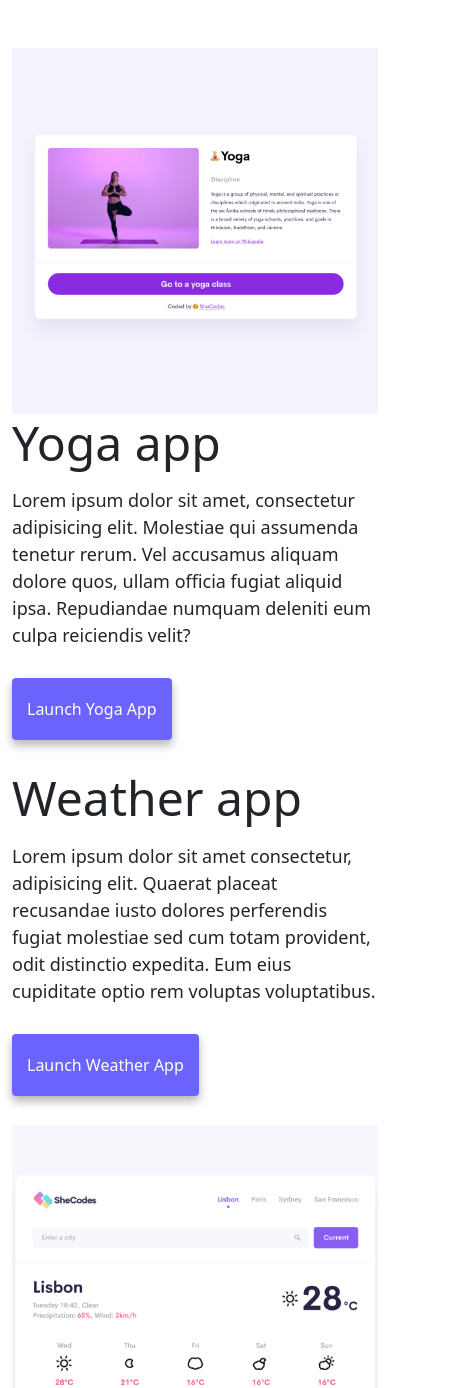
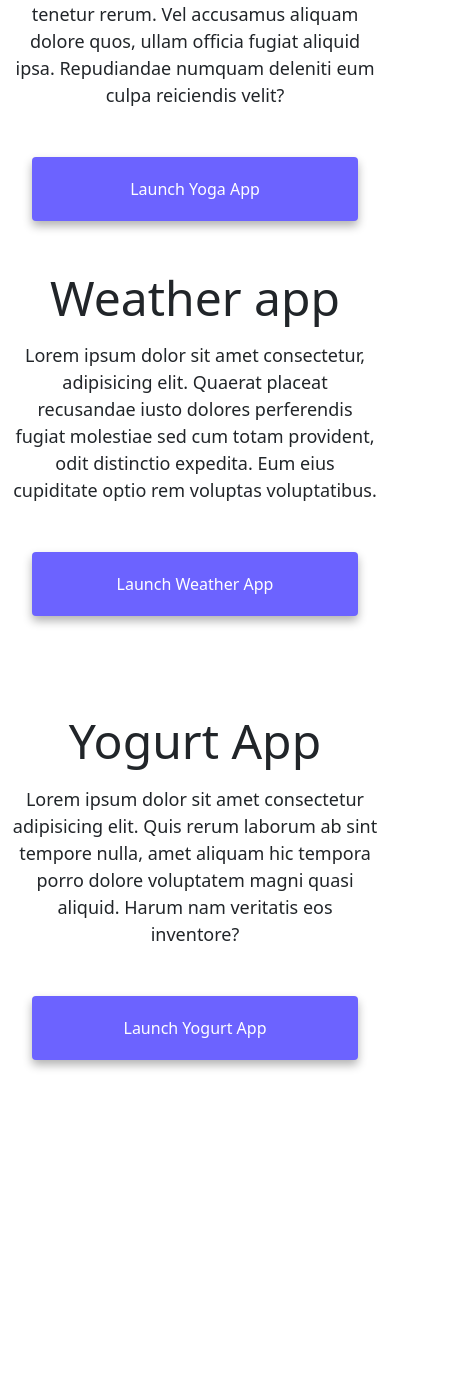
Before and after one commit to VladyslavaPieieva/Project3w, a plain HTML site: page index.html in a window 390 px wide. Shown: the part 612-2000 px from the top of the page, 471 px wide, since content can reach past the window. After the commit the page ends 1772 px from the top, so only its background shows below. Drawn offline with nearby package versions, Linux system fonts and the light colour scheme.

Commit message:
added media

```diff
--- a/index.html
+++ b/index.html
@@ -13,7 +13,7 @@
     />
     <meta
       name="description"
-      content="Know more about Vladyslava Pieieva on Homepage"
+      content="Vladyslava Pieieva is a Front-end developer based in Ukraine.Know more about Vladyslava Pieieva on Homepage"
     />
 
     <link rel="stylesheet" href="style.css" />
@@ -24,7 +24,7 @@
       integrity="sha384-kenU1KFdBIe4zVF0s0G1M5b4hcpxyD9F7jL+jjXkk+Q2h455rYXK/7HAuoJl+0I4"
       crossorigin="anonymous"
     ></script>
-    <nav class="navbar navbar-expand-lg bg-light sticky-top">
+    <nav class="navbar navbar-expand-lg bg-light fixed-top">
       <div class="container-fluid">
         <a class="navbar-brand ms-5" href="index.html" title="Homepage"
           >Vladyslava Pieieva</a
@@ -85,11 +85,15 @@
 
     <div class="container mt-5">
       <div class="row">
-        <div class="col-md-6">
-          <img src="yoga.png" class="img-fluid" alt="Yoga project" />
+        <div class="col-sm-6">
+          <img
+            src="yoga.png"
+            class="img-fluid d-none d-sm-block"
+            alt="Yoga project"
+          />
         </div>
 
-        <div class="col-md-6">
+        <div class="col-sm-6">
           <h2 class="yoga-h2">Yoga app</h2>
           <p class="yoga-p mt-3">
             Lorem ipsum dolor sit amet, consectetur adipisicing elit. Molestiae
@@ -98,7 +102,7 @@
             culpa reiciendis velit?
           </p>
           <div class="mt-5">
-            <a href="#" class="primary-link" title="Yoga project"
+            <a href="#" class="primary-link project-link" title="Yoga project"
               >Launch Yoga App</a
             >
           </div>
@@ -106,7 +110,7 @@
       </div>
 
       <div class="row mt-5">
-        <div class="col-md-6">
+        <div class="col-sm-6">
           <h2 class="weather-h2">Weather app</h2>
           <p class="weather-p mt-3">
             Lorem ipsum dolor sit amet consectetur, adipisicing elit. Quaerat
@@ -115,23 +119,34 @@
             optio rem voluptas voluptatibus.
           </p>
           <div class="mt-5 mb-5">
-            <a href="#" class="primary-link" title="Weather project"
+            <a
+              href="#"
+              class="primary-link project-link"
+              title="Weather project"
               >Launch Weather App</a
             >
           </div>
         </div>
 
-        <div class="col-md-6">
-          <img src="weather.png" class="img-fluid" alt="weather project" />
+        <div class="col-sm-6">
+          <img
+            src="weather.png"
+            class="img-fluid d-none d-sm-block"
+            alt="weather project"
+          />
         </div>
       </div>
 
       <div class="row mt-5">
-        <div class="col-md-6">
-          <img src="yogurt.png" class="img-fluid" alt="yogurt project" />
+        <div class="col-sm-6">
+          <img
+            src="yogurt.png"
+            class="img-fluid d-none d-sm-block"
+            alt="yogurt project"
+          />
         </div>
 
-        <div class="col-md-6">
+        <div class="col-sm-6">
           <h2 class="yogurt-h2">Yogurt App</h2>
           <p class="yogurt-p mt-3">
             Lorem ipsum dolor sit amet consectetur adipisicing elit. Quis rerum
@@ -139,7 +154,11 @@
             voluptatem magni quasi aliquid. Harum nam veritatis eos inventore?
           </p>
           <div class="mt-5">
-            <a href="#" class="primary-link" title="Yogurt Project">
+            <a
+              href="#"
+              class="primary-link project-link"
+              title="Yogurt Project"
+            >
               Launch Yogurt App</a
             >
           </div>
--- a/style.css
+++ b/style.css
@@ -4,6 +4,9 @@
   --box-shadow: 0 5px 10px rgba(0, 0, 0, 0.3);
 }
 
+body {
+  margin: 100px 0;
+}
 h1,
 h3 {
   text-align: center;
@@ -101,3 +104,24 @@ h3 {
   padding: 20px 15px;
   text-transform: capitalize;
 }
+.primary-link:hover {
+  color: white;
+}
+@media (max-width: 576px) {
+  h1 {
+    font-size: 40px;
+    line-height: 1.5;
+  }
+  h2 {
+    font-size: 32px;
+    text-align: center;
+  }
+  p {
+    text-align: center;
+  }
+  .project-link {
+    display: block;
+    text-align: center;
+    margin: 0 20px;
+  }
+}
```
Also changed, not shown: about.html (+6 -6 lines).
